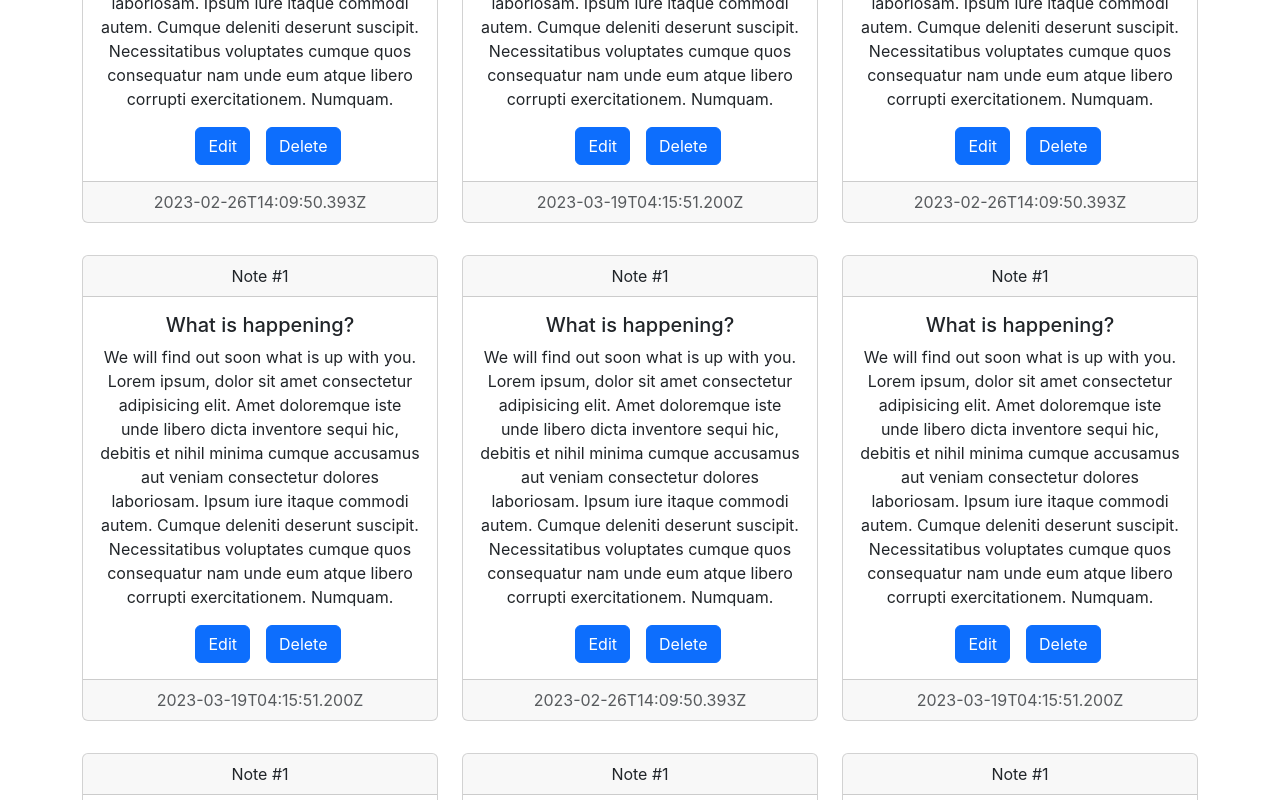
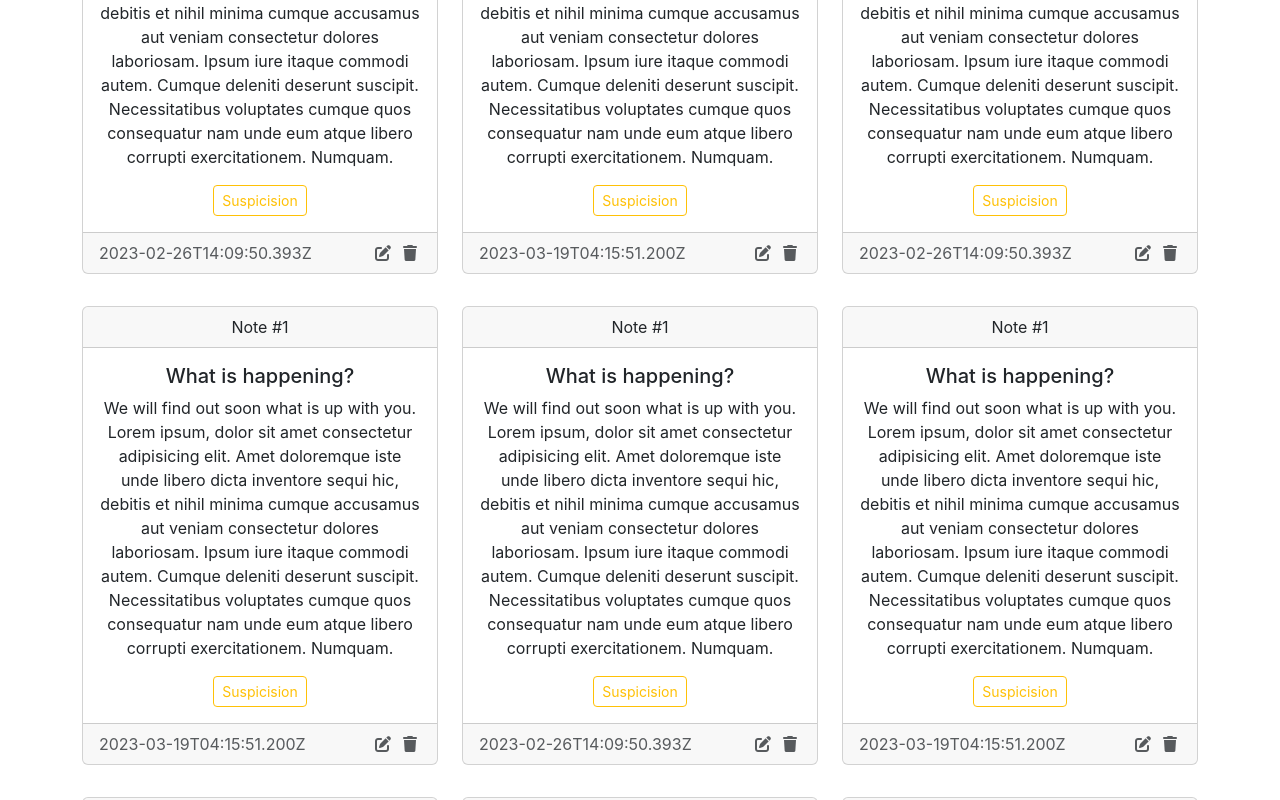
Before and after one commit to a-mythh/Cloud-Notebook, a React (Create React App) app: page / in a window 1280 px wide. Shown: the part 720-1520 px from the top of the page. Built offline with nearby package versions, Linux system fonts and the light colour scheme.

Commit message:
added an alert, edit & delete button

```diff
--- a/public/index.html
+++ b/public/index.html
@@ -14,11 +14,15 @@
   <link href="https://cdn.jsdelivr.net/npm/bootstrap@5.3.0-alpha1/dist/css/bootstrap.min.css" rel="stylesheet"
     integrity="sha384-GLhlTQ8iRABdZLl6O3oVMWSktQOp6b7In1Zl3/Jr59b6EGGoI1aFkw7cmDA6j6gD" crossorigin="anonymous">
 
+  <!-- Font Awesome Icons -->
+  <script src="https://kit.fontawesome.com/f0f7274c47.js" crossorigin="anonymous"></script>
+
   <title>Cloud Notebook - notes on the go</title>
 </head>
 
 <body>
   <noscript>You need to enable JavaScript to run this app.</noscript>
+
   <div id="root"></div>
 
   <!-- Bootstrap JS -->
--- a/src/App.js
+++ b/src/App.js
@@ -7,6 +7,7 @@ import About from "./components/About";
 
 import { BrowserRouter, Routes, Route } from "react-router-dom";
 import NoteState from "./context/notes/NoteState";
+import Alert from "./components/Alert";
 
 function App() {
     return (
@@ -14,6 +15,7 @@ function App() {
             <NoteState>
                 <BrowserRouter>
                     <Navbar />
+                    <Alert />
                     <div className="container">
                         <Routes>
                             <Route path="/" element={<Home />} />
--- /dev/null
+++ b/src/components/Alert.js
@@ -0,0 +1,11 @@
+import React from "react";
+
+const Alert = () => {
+    return (
+        <div class="alert alert-info" role="alert">
+            We will have the alert here.
+        </div>
+    );
+};
+
+export default Alert;
--- a/src/components/NoteItem.js
+++ b/src/components/NoteItem.js
@@ -19,14 +19,22 @@ const NoteItem = (props) => {
                         cumque quos consequatur nam unde eum atque libero
                         corrupti exercitationem. Numquam.
                     </p>
-                    <a href="/" className="btn btn-primary mx-3">
-                        Edit
-                    </a>
-                    <a href="/" className="btn btn-primary">
-                        Delete
-                    </a>
+                    <span
+                        className="btn btn-outline-warning btn-sm mx-3"
+                        style={{ cursor: "default" }}
+                    >
+                        {note.tag}
+                    </span>
                 </div>
-                <div className="card-footer text-muted">{note.date}</div>
+                <div className="card-footer text-muted">
+                    <div className="d-flex justify-content-between">
+                        <span>{note.date}</span>
+                        <span>
+                            <i className="fa-solid fa-pen-to-square mx-2"></i>
+                            <i className="fa-solid fa-trash mx-1"></i>
+                        </span>
+                    </div>
+                </div>
             </div>
         </div>
     );
--- a/src/components/Notes.js
+++ b/src/components/Notes.js
@@ -10,7 +10,7 @@ const Notes = () => {
         <div className="row my-3">
             <h4 className="text-center">Your Notes</h4>
             {notes.map((note) => {
-                return <NoteItem note={note} />;
+                return <NoteItem note={note} key={note._id} />;
             })}
         </div>
     );
--- a/src/context/notes/NoteState.js
+++ b/src/context/notes/NoteState.js
@@ -5,7 +5,7 @@ const NoteState = (props) => {
     // declare a state here for use in other components
     const n1 = [
         {
-            _id: "63fb6968fd62e3aee296be3d",
+            _id: "63fb6968fd62e3aee2196be3d",
             user: "63fa79172f57d373bbff175f",
             title: "What is happening?",
             description: "We will find out soon what is up with you.",
@@ -14,7 +14,7 @@ const NoteState = (props) => {
             __v: 0,
         },
         {
-            _id: "64168e54ccf9365885f1e83b",
+            _id: "64168e514ccf9365885f1e83b",
             user: "63fa79172f57d373bbff175f",
             title: "What is happening?",
             description: "We will find out soon what is up with you.",
@@ -23,7 +23,7 @@ const NoteState = (props) => {
             __v: 0,
         },
         {
-            _id: "63fb6968fd62e3aee296be3d",
+            _id: "63fb6968f2d62e3aee296be3d",
             user: "63fa79172f57d373bbff175f",
             title: "What is happening?",
             description: "We will find out soon what is up with you.",
@@ -32,7 +32,7 @@ const NoteState = (props) => {
             __v: 0,
         },
         {
-            _id: "64168e54ccf9365885f1e83b",
+            _id: "64168e54cc3f9365885f1e83b",
             user: "63fa79172f57d373bbff175f",
             title: "What is happening?",
             description: "We will find out soon what is up with you.",
@@ -41,7 +41,7 @@ const NoteState = (props) => {
             __v: 0,
         },
         {
-            _id: "63fb6968fd62e3aee296be3d",
+            _id: "63fb6968fd562e3aee296be3d",
             user: "63fa79172f57d373bbff175f",
             title: "What is happening?",
             description: "We will find out soon what is up with you.",
@@ -50,7 +50,7 @@ const NoteState = (props) => {
             __v: 0,
         },
         {
-            _id: "64168e54ccf9365885f1e83b",
+            _id: "64168e54cc2f9365885f1e83b",
             user: "63fa79172f57d373bbff175f",
             title: "What is happening?",
             description: "We will find out soon what is up with you.",
@@ -59,7 +59,7 @@ const NoteState = (props) => {
             __v: 0,
         },
         {
-            _id: "63fb6968fd62e3aee296be3d",
+            _id: "63fb6968f3d62e3aee296be3d",
             user: "63fa79172f57d373bbff175f",
             title: "What is happening?",
             description: "We will find out soon what is up with you.",
@@ -68,7 +68,7 @@ const NoteState = (props) => {
             __v: 0,
         },
         {
-            _id: "64168e54ccf9365885f1e83b",
+            _id: "64168e54ccf93645885f1e83b",
             user: "63fa79172f57d373bbff175f",
             title: "What is happening?",
             description: "We will find out soon what is up with you.",
@@ -77,7 +77,7 @@ const NoteState = (props) => {
             __v: 0,
         },
         {
-            _id: "63fb6968fd62e3aee296be3d",
+            _id: "63fb6968fd62e312aee296be3d",
             user: "63fa79172f57d373bbff175f",
             title: "What is happening?",
             description: "We will find out soon what is up with you.",
@@ -86,7 +86,7 @@ const NoteState = (props) => {
             __v: 0,
         },
         {
-            _id: "64168e54ccf9365885f1e83b",
+            _id: "64168e54ccf93654885f1e83b",
             user: "63fa79172f57d373bbff175f",
             title: "What is happening?",
             description: "We will find out soon what is up with you.",
@@ -95,7 +95,7 @@ const NoteState = (props) => {
             __v: 0,
         },
         {
-            _id: "63fb6968fd62e3aee296be3d",
+            _id: "63fb6968fd62e3a1ee296be3d",
             user: "63fa79172f57d373bbff175f",
             title: "What is happening?",
             description: "We will find out soon what is up with you.",
@@ -104,7 +104,7 @@ const NoteState = (props) => {
             __v: 0,
         },
         {
-            _id: "64168e54ccf9365885f1e83b",
+            _id: "64168e54ccf93625885f1e83b",
             user: "63fa79172f57d373bbff175f",
             title: "What is happening?",
             description: "We will find out soon what is up with you.",
--- a/src/index.css
+++ b/src/index.css
@@ -1,13 +1,17 @@
 body {
-  margin: 0;
-  font-family: -apple-system, BlinkMacSystemFont, 'Segoe UI', 'Roboto', 'Oxygen',
-    'Ubuntu', 'Cantarell', 'Fira Sans', 'Droid Sans', 'Helvetica Neue',
-    sans-serif;
-  -webkit-font-smoothing: antialiased;
-  -moz-osx-font-smoothing: grayscale;
+    margin: 0;
+    font-family: -apple-system, BlinkMacSystemFont, "Segoe UI", "Roboto",
+        "Oxygen", "Ubuntu", "Cantarell", "Fira Sans", "Droid Sans",
+        "Helvetica Neue", sans-serif;
+    -webkit-font-smoothing: antialiased;
+    -moz-osx-font-smoothing: grayscale;
 }
 
 code {
-  font-family: source-code-pro, Menlo, Monaco, Consolas, 'Courier New',
-    monospace;
+    font-family: source-code-pro, Menlo, Monaco, Consolas, "Courier New",
+        monospace;
 }
+
+i {
+    cursor: pointer;
+}
```
